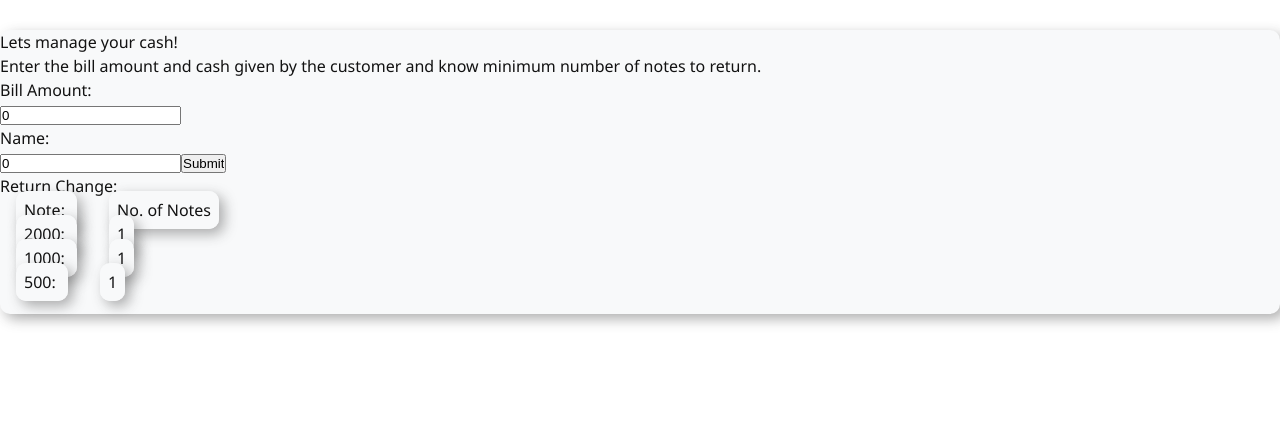
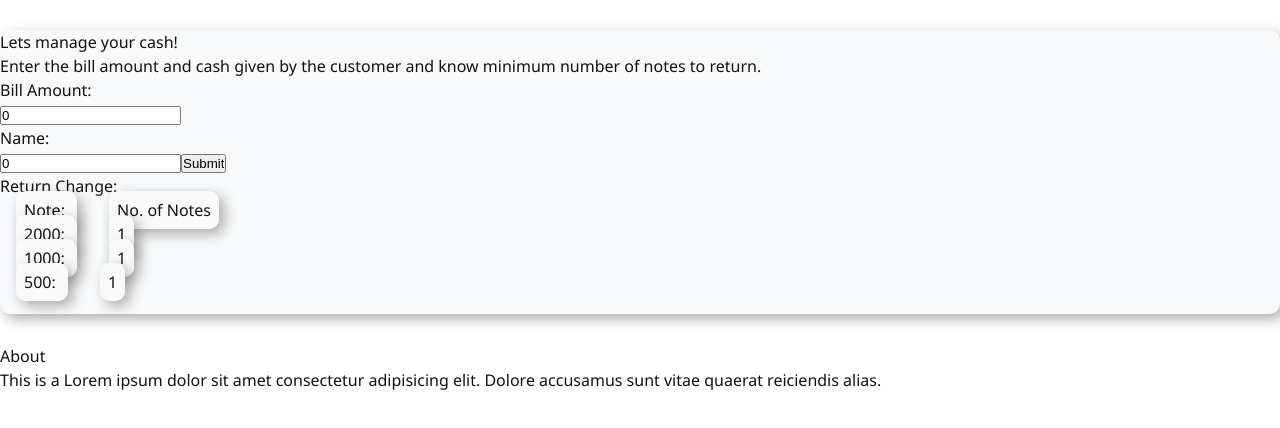
Before and after one commit to SJTGSHIVAM/cash_reg_mark_10, a React (Create React App) app: page / in a window 1280 px wide. Shown: the top 428 px of the page. Built offline with nearby package versions, Linux system fonts and the light colour scheme.

Commit message:
feat: Dummy Footer added

```diff
--- a/src/App.tsx
+++ b/src/App.tsx
@@ -4,6 +4,7 @@ import "./App.css";
 import Navbar from "./components/Navbar";
 import { BrowserRouter } from "react-router-dom";
 import Backcard from "./components/Backcard";
+import Footer from "./components/Footer";
 
 function App() {
   return (
@@ -11,6 +12,7 @@ function App() {
       {" "}
       {/* <Navbar /> */}
       <Backcard />
+      <Footer />
     </BrowserRouter>
   );
 }
--- a/src/components/Footer.tsx
+++ /dev/null
@@ -1 +0,0 @@
-export default {};
--- /dev/null
+++ b/src/components/Footer/Footer.tsx
@@ -0,0 +1,21 @@
+import React from "react";
+import { NavLink } from "react-router-dom";
+import "./Footer.css";
+const Footer = () => {
+  const [click, setClick] = React.useState(false);
+
+  const handleClick = () => setClick(!click);
+  const handleClicknull = () => {};
+  const Close = () => setClick(false);
+
+  return (
+    <footer>
+      <div>About</div>
+      <span>
+        This is a Lorem ipsum dolor sit amet consectetur adipisicing elit.
+        Dolore accusamus sunt vitae quaerat reiciendis alias.
+      </span>
+    </footer>
+  );
+};
+export default Footer;
--- /dev/null
+++ b/src/components/Footer/index.ts
@@ -0,0 +1,2 @@
+import Footer from "./Footer";
+export default Footer;
```
Also changed, not shown: src/components/Footer/Footer.css (added).
